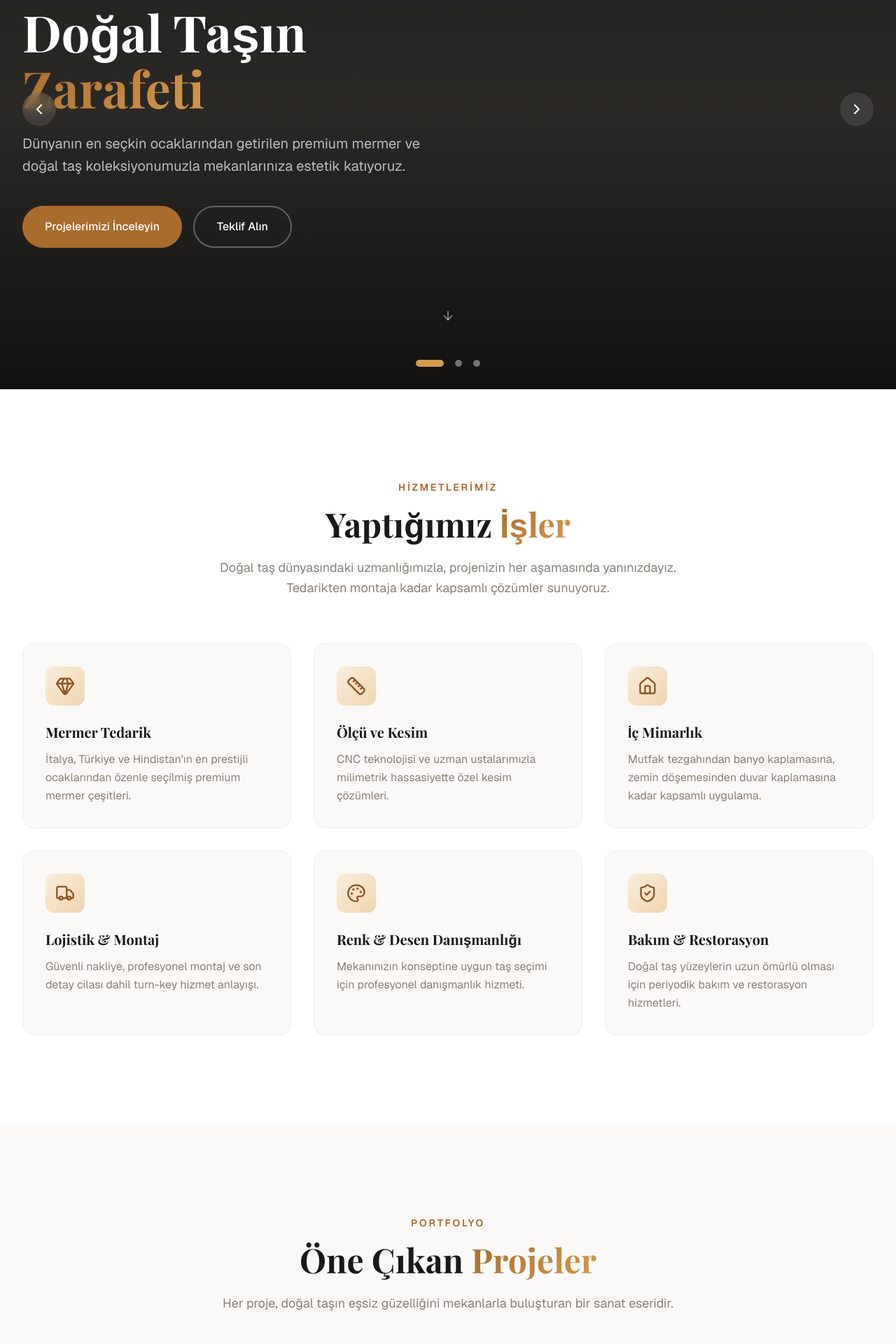
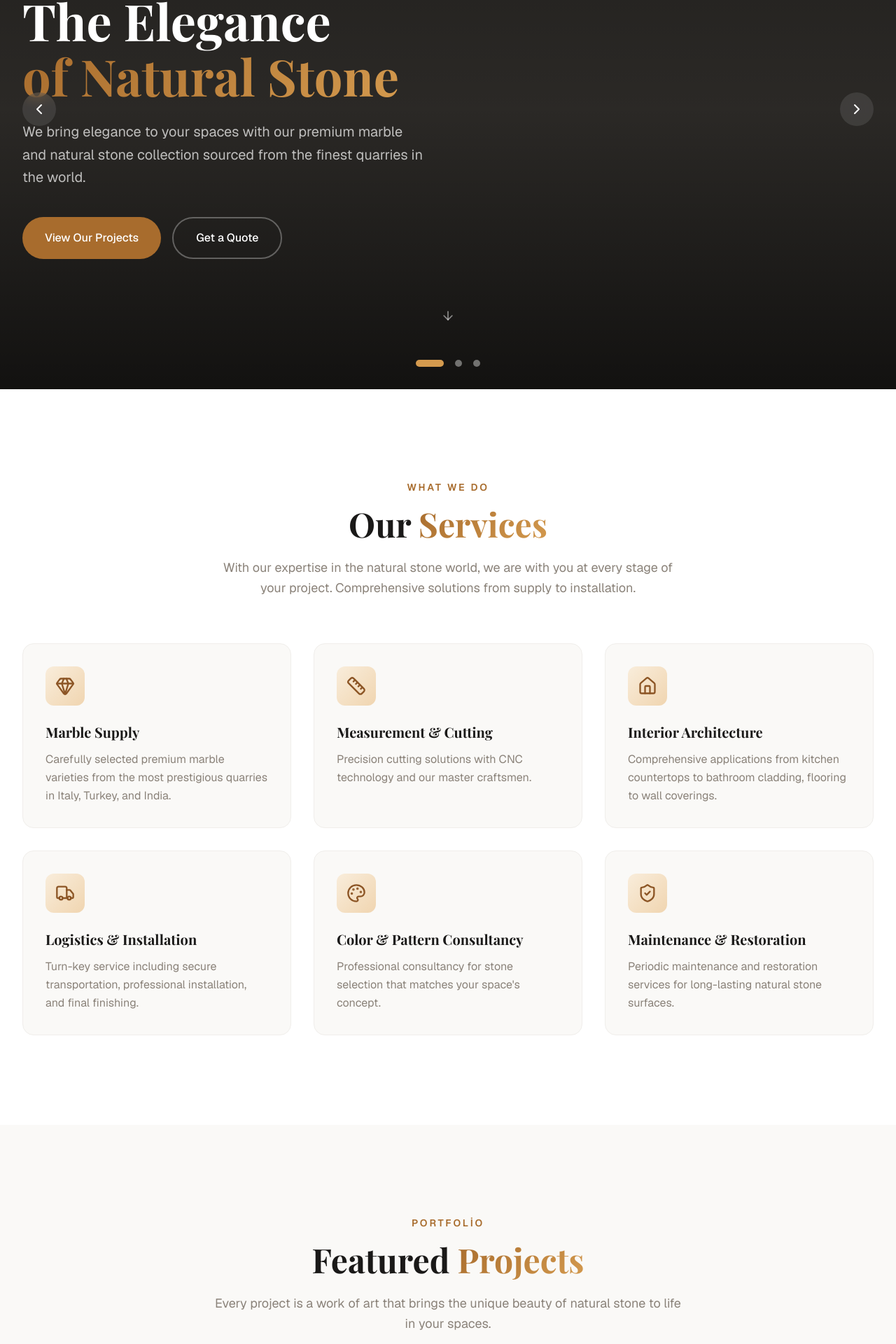
Before and after one commit to emre-lgtm/aiba, a Next.js app: page / in a window 1280 px wide. Shown: the part 244-2164 px from the top of the page at 70% size. Built offline with nearby package versions, Linux system fonts and the light colour scheme; a web font is replaced by a local one.

Commit message:
feat: translate all UI text to English

```diff
--- a/src/components/footer.tsx
+++ b/src/components/footer.tsx
@@ -1,5 +1,13 @@
 import { MapPin, Phone, Mail } from "lucide-react";
 import { SITE } from "@/lib/constants";
+
+const QUICK_LINKS = [
+  { label: "Home", href: "#hero" },
+  { label: "Services", href: "#services" },
+  { label: "Portfolio", href: "#portfolio" },
+  { label: "About", href: "#about" },
+  { label: "Contact", href: "#contact" },
+];
 
 export function Footer() {
   return (
@@ -19,27 +27,21 @@ export function Footer() {
               </span>
             </div>
             <p className="text-stone-400 leading-relaxed max-w-md">
-              Premium doğal taş ve mermer çözümleri ile mekanlarınıza değer
-              katıyoruz. Kalite, estetik ve güvenilirlik.
+              Premium natural stone and marble solutions adding value to your
+              spaces. Quality, aesthetics, and reliability.
             </p>
           </div>
 
           <div>
-            <h4 className="text-white font-semibold mb-4">Hızlı Erişim</h4>
+            <h4 className="text-white font-semibold mb-4">Quick Links</h4>
             <ul className="space-y-3">
-              {[
-                "Ana Sayfa",
-                "Hizmetlerimiz",
-                "Portfolyo",
-                "Hakkımızda",
-                "İletişim",
-              ].map((item) => (
-                <li key={item}>
+              {QUICK_LINKS.map((item) => (
+                <li key={item.href}>
                   <a
-                    href={`#${item.toLowerCase().replace(" ", "-")}`}
+                    href={item.href}
                     className="text-stone-400 hover:text-bronze-400 transition-colors"
                   >
-                    {item}
+                    {item.label}
                   </a>
                 </li>
               ))}
@@ -47,11 +49,11 @@ export function Footer() {
           </div>
 
           <div>
-            <h4 className="text-white font-semibold mb-4">İletişim</h4>
+            <h4 className="text-white font-semibold mb-4">Contact</h4>
             <ul className="space-y-4">
               <li className="flex items-start gap-3">
                 <MapPin className="w-5 h-5 text-bronze-500 mt-0.5 shrink-0" />
-                <span className="text-stone-400">Antalya, Türkiye</span>
+                <span className="text-stone-400">Antalya, Turkey</span>
               </li>
               <li className="flex items-center gap-3">
                 <Phone className="w-5 h-5 text-bronze-500 shrink-0" />
@@ -77,11 +79,10 @@ export function Footer() {
 
         <div className="mt-16 pt-8 border-t border-stone-800 flex flex-col md:flex-row items-center justify-between gap-4">
           <p className="text-stone-500 text-sm">
-            &copy; {new Date().getFullYear()} {SITE.name}. Tüm hakları
-            saklıdır.
+            &copy; {new Date().getFullYear()} {SITE.name}. All rights reserved.
           </p>
           <p className="text-stone-600 text-xs">
-            Premium Doğal Taş & Mermer Çözümleri
+            Premium Natural Stone & Marble Solutions
           </p>
         </div>
       </div>
--- a/src/components/navbar.tsx
+++ b/src/components/navbar.tsx
@@ -64,7 +64,7 @@ export function Navbar() {
             className="flex items-center gap-2 bg-bronze-600 hover:bg-bronze-700 text-white px-5 py-2.5 rounded-full text-sm font-medium transition-colors"
           >
             <Phone className="w-4 h-4" />
-            Bizi Arayın
+            Call Us
           </a>
         </div>
 
@@ -74,7 +74,7 @@ export function Navbar() {
             "lg:hidden p-2 transition-colors",
             isScrolled ? "text-stone-900" : "text-white"
           )}
-          aria-label="Menü"
+          aria-label="Menu"
         >
           {isMobileOpen ? (
             <X className="w-6 h-6" />
@@ -109,7 +109,7 @@ export function Navbar() {
                 className="flex items-center justify-center gap-2 bg-bronze-600 text-white px-5 py-3 rounded-full font-medium mt-2"
               >
                 <Phone className="w-4 h-4" />
-                Bizi Arayın
+                Call Us
               </a>
             </div>
           </motion.div>
--- a/src/components/sections/hero.tsx
+++ b/src/components/sections/hero.tsx
@@ -140,13 +140,13 @@ export function HeroSection() {
                   href="#portfolio"
                   className="inline-flex items-center gap-2 bg-bronze-600 hover:bg-bronze-700 text-white px-8 py-4 rounded-full font-medium transition-all hover:shadow-lg hover:shadow-bronze-600/25"
                 >
-                  Projelerimizi İnceleyin
+                  View Our Projects
                 </a>
                 <a
                   href="#contact"
                   className="inline-flex items-center gap-2 border-2 border-white/30 hover:border-white/60 text-white px-8 py-4 rounded-full font-medium transition-all hover:bg-white/10"
                 >
-                  Teklif Alın
+                  Get a Quote
                 </a>
               </motion.div>
             </motion.div>
@@ -165,7 +165,7 @@ export function HeroSection() {
                 ? "w-10 h-2.5 bg-bronze-400"
                 : "w-2.5 h-2.5 bg-white/40 hover:bg-white/60"
             )}
-            aria-label={`Slayt ${i + 1}`}
+            aria-label={`Slide ${i + 1}`}
           />
         ))}
       </div>
@@ -173,14 +173,14 @@ export function HeroSection() {
       <button
         onClick={() => paginate(-1)}
         className="absolute left-4 md:left-8 top-1/2 -translate-y-1/2 z-20 p-3 rounded-full bg-white/10 hover:bg-white/20 text-white transition-all backdrop-blur-sm"
-        aria-label="Önceki slayt"
+        aria-label="Previous slide"
       >
         <ChevronLeft className="w-6 h-6" />
       </button>
       <button
         onClick={() => paginate(1)}
         className="absolute right-4 md:right-8 top-1/2 -translate-y-1/2 z-20 p-3 rounded-full bg-white/10 hover:bg-white/20 text-white transition-all backdrop-blur-sm"
-        aria-label="Sonraki slayt"
+        aria-label="Next slide"
       >
         <ChevronRight className="w-6 h-6" />
       </button>
--- a/src/components/sections/portfolio.tsx
+++ b/src/components/sections/portfolio.tsx
@@ -12,12 +12,12 @@ import { cn } from "@/lib/utils";
 
 export function PortfolioSection() {
   const [activeCategory, setActiveCategory] = useState<PortfolioCategory>(
-    "Tümü"
+    "All"
   );
   const [lightboxIndex, setLightboxIndex] = useState<number | null>(null);
 
   const filteredItems =
-    activeCategory === "Tümü"
+    activeCategory === "All"
       ? PORTFOLIO_ITEMS
       : PORTFOLIO_ITEMS.filter((item) => item.category === activeCategory);
 
@@ -61,17 +61,17 @@ export function PortfolioSection() {
           className="text-center max-w-2xl mx-auto mb-12"
         >
           <span className="text-bronze-600 text-sm font-semibold tracking-[0.2em] uppercase">
-            Portfolyo
+            Portfolio
           </span>
           <h2
             className="text-3xl sm:text-4xl md:text-5xl font-bold text-stone-900 mt-4 mb-6"
             style={{ fontFamily: "var(--font-heading)" }}
           >
-            Öne Çıkan <span className="text-gradient">Projeler</span>
+            Featured <span className="text-gradient">Projects</span>
           </h2>
           <p className="text-stone-500 text-lg leading-relaxed">
-            Her proje, doğal taşın eşsiz güzelliğini mekanlarla buluşturan bir
-            sanat eseridir.
+            Every project is a work of art that brings the unique beauty of
+            natural stone to life in your spaces.
           </p>
         </motion.div>
 
@@ -171,7 +171,7 @@ export function PortfolioSection() {
             <button
               onClick={closeLightbox}
               className="absolute top-6 right-6 p-3 rounded-full bg-white/10 hover:bg-white/20 text-white transition-colors z-10"
-              aria-label="Kapat"
+              aria-label="Close"
             >
               <X className="w-6 h-6" />
             </button>
@@ -182,7 +182,7 @@ export function PortfolioSection() {
                 navigateLightbox(-1);
               }}
               className="absolute left-4 md:left-8 p-3 rounded-full bg-white/10 hover:bg-white/20 text-white transition-colors z-10"
-              aria-label="Önceki"
+              aria-label="Previous"
             >
               <ChevronLeft className="w-8 h-8" />
             </button>
@@ -193,7 +193,7 @@ export function PortfolioSection() {
                 navigateLightbox(1);
               }}
               className="absolute right-4 md:right-8 p-3 rounded-full bg-white/10 hover:bg-white/20 text-white transition-colors z-10"
-              aria-label="Sonraki"
+              aria-label="Next"
             >
               <ChevronRight className="w-8 h-8" />
             </button>
--- a/src/components/sections/services.tsx
+++ b/src/components/sections/services.tsx
@@ -53,17 +53,18 @@ export function ServicesSection() {
           className="text-center max-w-2xl mx-auto mb-16"
         >
           <span className="text-bronze-600 text-sm font-semibold tracking-[0.2em] uppercase">
-            Hizmetlerimiz
+            What We Do
           </span>
           <h2
             className="text-3xl sm:text-4xl md:text-5xl font-bold text-stone-900 mt-4 mb-6"
             style={{ fontFamily: "var(--font-heading)" }}
           >
-            Yaptığımız <span className="text-gradient">İşler</span>
+            Our <span className="text-gradient">Services</span>
           </h2>
           <p className="text-stone-500 text-lg leading-relaxed">
-            Doğal taş dünyasındaki uzmanlığımızla, projenizin her aşamasında
-            yanınızdayız. Tedarikten montaja kadar kapsamlı çözümler sunuyoruz.
+            With our expertise in the natural stone world, we are with you at
+            every stage of your project. Comprehensive solutions from supply to
+            installation.
           </p>
         </motion.div>
 
--- a/src/lib/constants.ts
+++ b/src/lib/constants.ts
@@ -1,41 +1,41 @@
 export const SITE = {
   name: "AIBA STONE",
   description:
-    "Premium doğal taş ve mermer çözümleri. Lüks mekanlara estetik dokunuşlar.",
+    "Premium natural stone and marble solutions. Adding elegance to luxury spaces.",
   url: "https://www.aibastone.com",
 };
 
 export const NAV_LINKS = [
-  { label: "Ana Sayfa", href: "#hero" },
-  { label: "Hizmetlerimiz", href: "#services" },
-  { label: "Portfolyo", href: "#portfolio" },
-  { label: "Hakkımızda", href: "#about" },
-  { label: "İletişim", href: "#contact" },
+  { label: "Home", href: "#hero" },
+  { label: "Services", href: "#services" },
+  { label: "Portfolio", href: "#portfolio" },
+  { label: "About", href: "#about" },
+  { label: "Contact", href: "#contact" },
 ];
 
 export const HERO_SLIDES = [
   {
     id: 1,
-    title: "Doğal Taşın",
-    accent: "Zarafeti",
+    title: "The Elegance",
+    accent: "of Natural Stone",
     description:
-      "Dünyanın en seçkin ocaklarından getirilen premium mermer ve doğal taş koleksiyonumuzla mekanlarınıza estetik katıyoruz.",
+      "We bring elegance to your spaces with our premium marble and natural stone collection sourced from the finest quarries in the world.",
     image: "/images/hero/hero-1.jpg",
   },
   {
     id: 2,
-    title: "Mükemmellik",
-    accent: "İnşaatında",
+    title: "Built with",
+    accent: "Excellence",
     description:
-      "Yılların deneyimi ve uzman kadromuzla, her projede en yüksek kalite standartlarını sağlıyoruz.",
+      "With years of experience and our expert team, we deliver the highest quality standards in every project.",
     image: "/images/hero/hero-2.jpg",
   },
   {
     id: 3,
-    title: "Taş",
-    accent: "Sanatı",
+    title: "The Art",
+    accent: "of Stone",
     description:
-      "Her bir taş, doğanın sanat eseri. Eşsiz damar yapıları ve renkleriyle mekanlarınıza karakter katıyor.",
+      "Every stone is nature's masterpiece. Unique veining and colors that bring character to your spaces.",
     image: "/images/hero/hero-3.jpg",
   },
 ];
@@ -43,48 +43,48 @@ export const HERO_SLIDES = [
 export const SERVICES = [
   {
     icon: "Gem" as const,
-    title: "Mermer Tedarik",
+    title: "Marble Supply",
     description:
-      "İtalya, Türkiye ve Hindistan'ın en prestijli ocaklarından özenle seçilmiş premium mermer çeşitleri.",
+      "Carefully selected premium marble varieties from the most prestigious quarries in Italy, Turkey, and India.",
   },
   {
     icon: "Ruler" as const,
-    title: "Ölçü ve Kesim",
+    title: "Measurement & Cutting",
     description:
-      "CNC teknolojisi ve uzman ustalarımızla milimetrik hassasiyette özel kesim çözümleri.",
+      "Precision cutting solutions with CNC technology and our master craftsmen.",
   },
   {
     icon: "Home" as const,
-    title: "İç Mimarlık",
+    title: "Interior Architecture",
     description:
-      "Mutfak tezgahından banyo kaplamasına, zemin döşemesinden duvar kaplamasına kadar kapsamlı uygulama.",
+      "Comprehensive applications from kitchen countertops to bathroom cladding, flooring to wall coverings.",
   },
   {
     icon: "Truck" as const,
-    title: "Lojistik & Montaj",
+    title: "Logistics & Installation",
     description:
-      "Güvenli nakliye, profesyonel montaj ve son detay cilası dahil turn-key hizmet anlayışı.",
+      "Turn-key service including secure transportation, professional installation, and final finishing.",
   },
   {
     icon: "Palette" as const,
-    title: "Renk & Desen Danışmanlığı",
+    title: "Color & Pattern Consultancy",
     description:
-      "Mekanınızın konseptine uygun taş seçimi için profesyonel danışmanlık hizmeti.",
+      "Professional consultancy for stone selection that matches your space's concept.",
   },
   {
     icon: "ShieldCheck" as const,
-    title: "Bakım & Restorasyon",
+    title: "Maintenance & Restoration",
     description:
-      "Doğal taş yüzeylerin uzun ömürlü olması için periyodik bakım ve restorasyon hizmetleri.",
+      "Periodic maintenance and restoration services for long-lasting natural stone surfaces.",
   },
 ];
 
 export const PORTFOLIO_CATEGORIES = [
-  "Tümü",
-  "Mutfak",
-  "Banyo",
-  "Zemin",
-  "Dış Cephe",
+  "All",
+  "Kitchen",
+  "Bathroom",
+  "Flooring",
+  "Exterior",
 ] as const;
 
 export type PortfolioCategory = (typeof PORTFOLIO_CATEGORIES)[number];
@@ -92,66 +92,66 @@ export type PortfolioCategory = (typeof PORTFOLIO_CATEGORIES)[number];
 export const PORTFOLIO_ITEMS = [
   {
     id: 1,
-    title: "Calacatta Oro Mutfak",
-    category: "Mutfak" as PortfolioCategory,
-    description: "Calacatta Oro mermer ile tasarlanmış lüks mutfak tezgahı",
+    title: "Calacatta Oro Kitchen",
+    category: "Kitchen" as PortfolioCategory,
+    description: "Luxury kitchen countertop crafted with Calacatta Oro marble",
     image: "/images/portfolio/calacatta-kitchen.jpg",
     stone: "Calacatta Oro",
   },
   {
     id: 2,
-    title: "Noce Traverten Spa",
-    category: "Banyo" as PortfolioCategory,
-    description: "Noce Traverten ile kaplanmış spa havuzu ve banyo",
+    title: "Noce Travertine Spa",
+    category: "Bathroom" as PortfolioCategory,
+    description: "Spa pool and bathroom clad in Noce Travertine",
     image: "/images/portfolio/travertine-spa.jpg",
-    stone: "Noce Traverten",
+    stone: "Noce Travertine",
   },
   {
     id: 3,
-    title: "Nero Marquina Lobi",
-    category: "Zemin" as PortfolioCategory,
-    description: "Nero Marquina mermer zemin uygulaması - otel lobisi",
+    title: "Nero Marquina Lobby",
+    category: "Flooring" as PortfolioCategory,
+    description: "Nero Marquina marble flooring — hotel lobby application",
     image: "/images/portfolio/nero-marquina-lobby.jpg",
     stone: "Nero Marquina",
   },
   {
     id: 4,
     title: "Honey Onyx Bar",
-    category: "Mutfak" as PortfolioCategory,
-    description: "Işıklı Honey Onyx bar tezgahı - özel tasarım",
+    category: "Kitchen" as PortfolioCategory,
+    description: "Backlit Honey Onyx bar countertop — custom design",
     image: "/images/portfolio/honey-onyx-bar.jpg",
     stone: "Honey Onyx",
   },
   {
     id: 5,
-    title: "Beyaz Lafteri Villa",
-    category: "Dış Cephe" as PortfolioCategory,
-    description: "Beyaz Lafteri doğal taş villa cephe kaplaması",
+    title: "White Limestone Villa",
+    category: "Exterior" as PortfolioCategory,
+    description: "White Limestone natural stone villa facade cladding",
     image: "/images/portfolio/limra-villa.jpg",
-    stone: "Beyaz Lafteri",
+    stone: "White Limestone",
   },
   {
     id: 6,
-    title: "Statuario Banyo",
-    category: "Banyo" as PortfolioCategory,
-    description: "Statuario Venato mermer ile minimalist banyo tasarımı",
+    title: "Statuario Bathroom",
+    category: "Bathroom" as PortfolioCategory,
+    description: "Minimalist bathroom design with Statuario Venato marble",
     image: "/images/portfolio/statuario-bath.jpg",
     stone: "Statuario Venato",
   },
   {
     id: 7,
-    title: "Kaplan Mermer Ofis",
-    category: "Zemin" as PortfolioCategory,
-    description: "Kaplan Grey mermer zemin - kurumsal ofis girişi",
+    title: "Emperador Office",
+    category: "Flooring" as PortfolioCategory,
+    description: "Emperador Dark marble flooring — corporate office entrance",
     image: "/images/portfolio/emperador-office.jpg",
-    stone: "Kaplan Grey",
+    stone: "Emperador Dark",
   },
   {
     id: 8,
-    title: "Elazığ Vişne Villalar",
-    category: "Dış Cephe" as PortfolioCategory,
-    description: "Elazığ Vişne mermer ile prestijli villa dış cephe",
+    title: "Cherry Marble Villas",
+    category: "Exterior" as PortfolioCategory,
+    description: "Prestigious villa exterior with Elazig Cherry marble",
     image: "/images/portfolio/cherry-villas.jpg",
-    stone: "Elazığ Vişne",
+    stone: "Elazig Cherry",
   },
 ];
```
